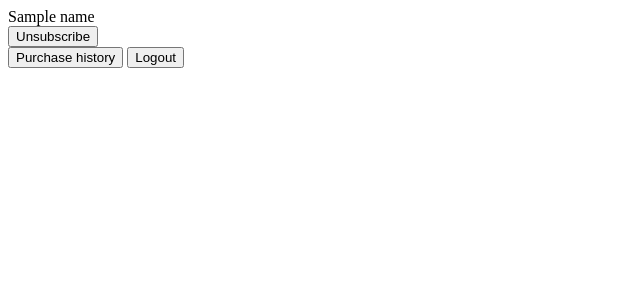
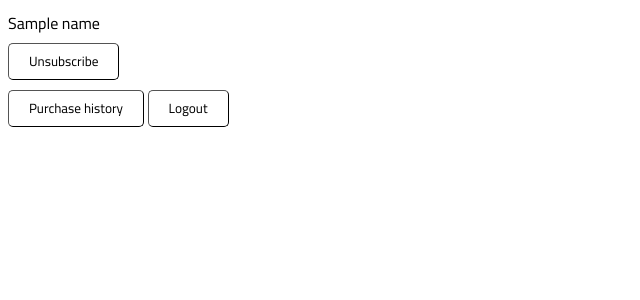
Before and after one commit to aneeshjose/Sample-Shopping-Website, a Flask app: template templates/account.html in a window 1280 px wide. Shown: the top 300 px of the page, without its empty margins (0-640 px from the left). Run offline with Flask 2, Linux system fonts and the light colour scheme; the template is opened without the code that fills it: most values are stand-ins (such as "Sample title", 1, 10 or a date in 2020).

Commit message:
Account UI

```diff
--- a/templates/account.html
+++ b/templates/account.html
@@ -2,6 +2,83 @@
 <html>
 <head>
     <title>My Account</title>
+    <link rel="preconnect" href="https://fonts.gstatic.com">
+    <link href="https://fonts.googleapis.com/css2?family=Cairo:wght@200;300;400&display=swap" rel="stylesheet">
+    <style>
+        body{
+            font-family: 'Cairo', sans-serif;
+        }
+        input{
+            padding: 10px;
+            margin-top: 10px;
+        }
+        .heading{
+            font-size: large;
+            font-weight: 900;
+            margin: auto;
+        }
+        .error{
+            font-size: 13px;
+            color: red;
+        }
+        button{
+            background-color: white;
+            color: black;
+            border-radius: 5px;
+            border-color: black;
+            border-width: 1pt;
+            padding: 5px;
+            padding-left: 20px;
+            padding-right: 20px;
+            margin-top: 5px;
+            margin-bottom: 5px;
+            font-family: 'Cairo', sans-serif;
+        }
+        .boxborder{
+            margin-left: auto;
+            margin-right: auto;
+            transform: translateY(25%);
+            height: 50%;
+            width: auto;
+            border-style: solid;
+            border-width: 1px;
+            border-color: black;
+            border-radius: 1px;
+            padding: 30px;
+        }
+        .products{
+            display: inline-block;
+            border: 1px solid black;
+            width: max-content;
+            margin: 10px;
+            padding: 10px;
+            padding-top:30px;
+        }
+        .searchbox{
+            width: 300px;
+            border-radius: 5px;
+            border: 1pt solid black;
+        }
+        .smallbutton{
+            background-color: white;
+            color: black;
+            border-radius: 5px;
+            border-color: black;
+            border-width: 1pt;
+            padding-top: 0px;
+            padding-bottom: 0px;
+            padding-left: 10px;
+            padding-right: 10px;
+            margin-top: 5px;
+            margin-bottom: 5px;
+            font-family: 'Cairo', sans-serif;
+            display: inline-block;
+            zoom: 1;
+        }
+        .count{
+            width: max-content;
+        }
+    </style>
 </head>
 <body>
     <div id="substatus">
```
